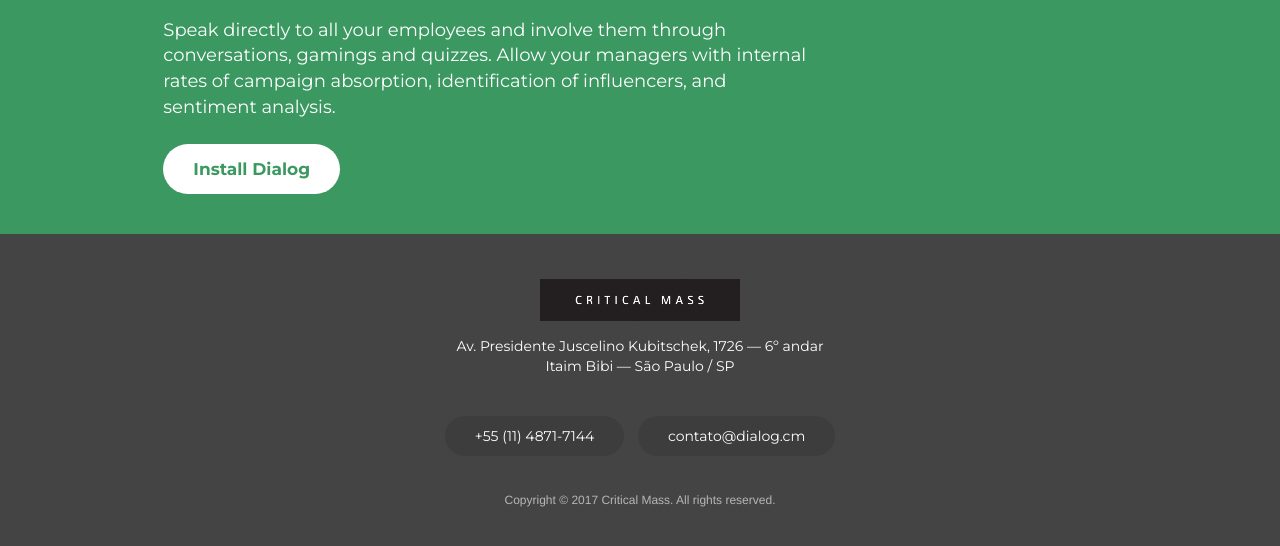
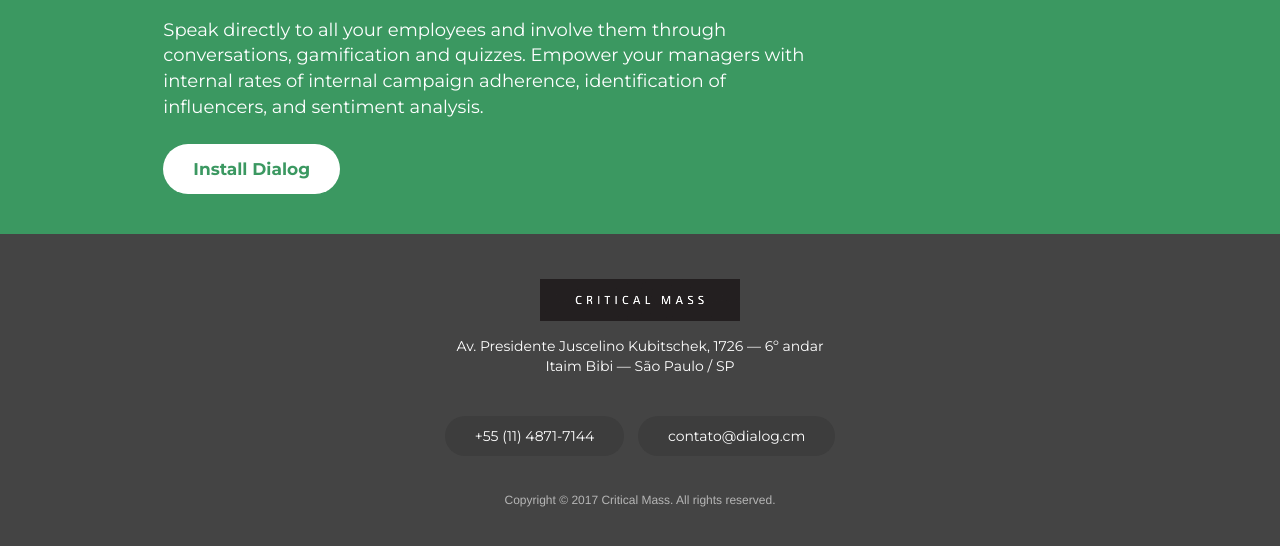
Before and after one commit to criticalmassbr/criticalmassbr.github.io, a plain HTML site: page index.html in a window 1280 px wide. Shown: the part 318-864 px from the top of the page. Drawn offline with nearby package versions, Linux system fonts and the light colour scheme.

Commit message:
Fix typo :pencil2:

```diff
--- a/index.html
+++ b/index.html
@@ -228,8 +228,8 @@
             <br>in your hands
           </h2>
           <p class="header-description-paragraph">
-            Speak directly to all your employees and involve them through conversations, gamings and quizzes.
-            Allow your managers with internal rates of campaign absorption, identification of influencers, and sentiment analysis.
+            Speak directly to all your employees and involve them through conversations, gamification and quizzes.
+            Empower your managers with internal rates of internal campaign adherence, identification of influencers, and sentiment analysis.
           </p>
           <div class="header-wanna-try-btn-col">
 
```
